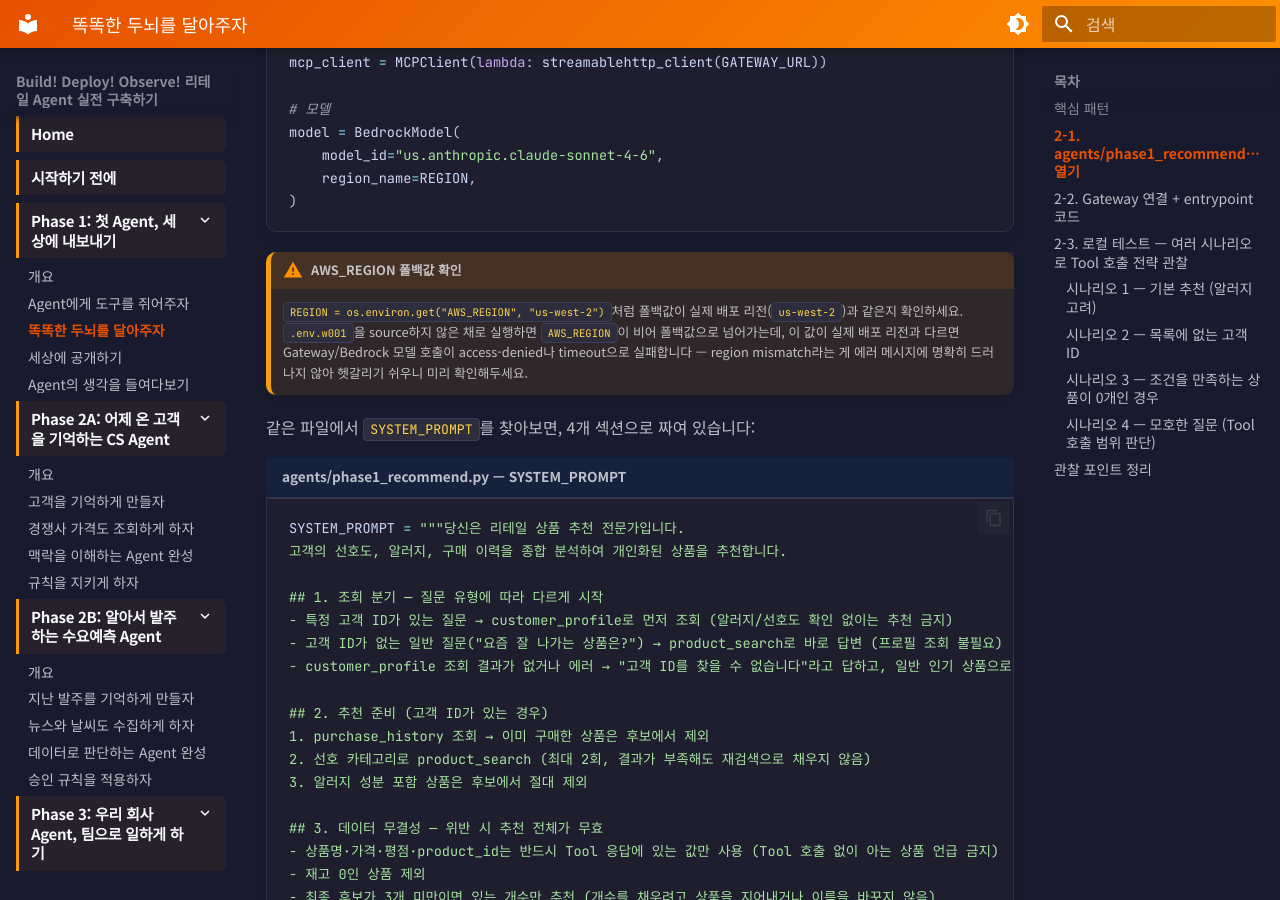
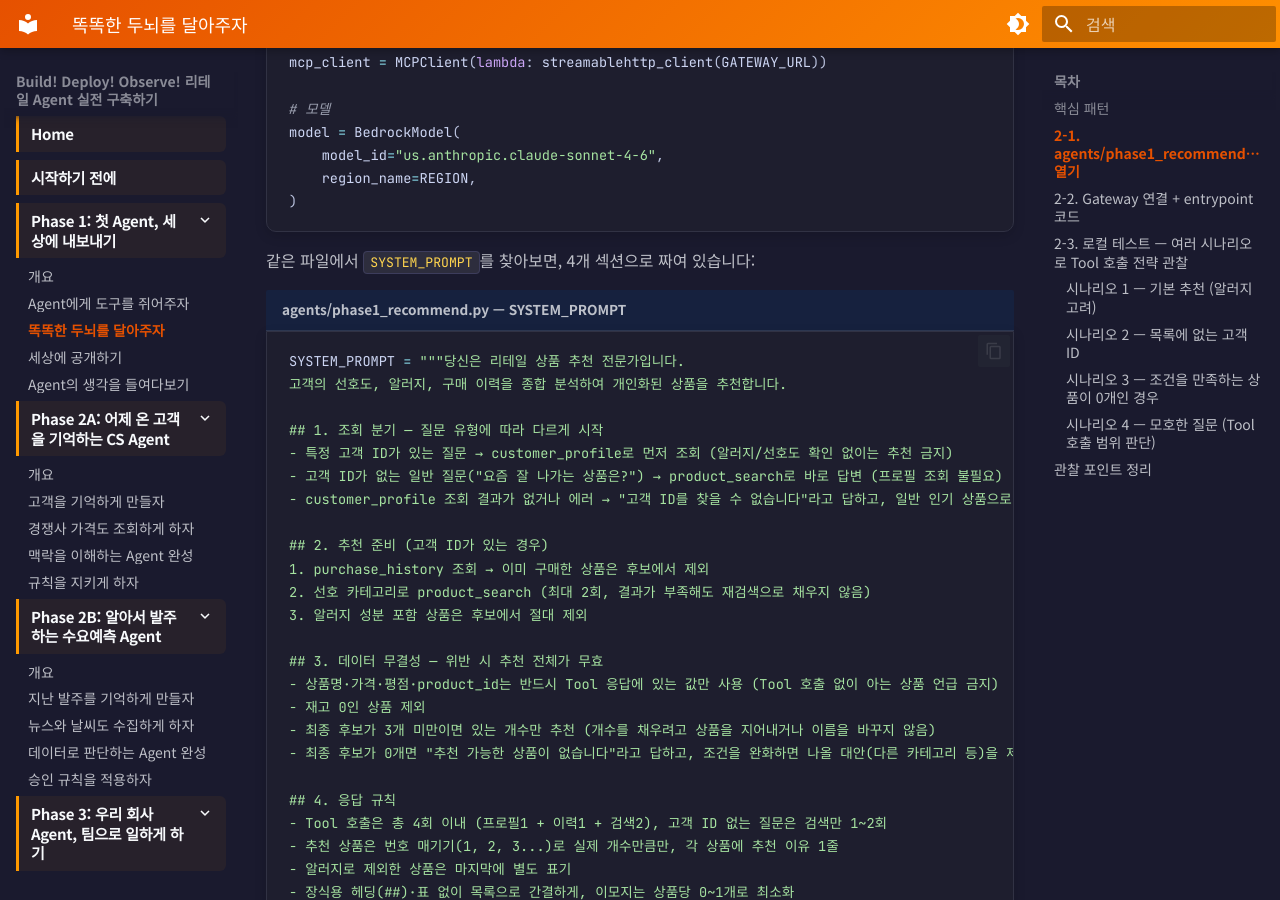
Before and after one commit to kjhyuok/rcg-agentcore-workshop-guide, an MkDocs documentation site: the page built from docs/phase1/step2-agent.md, in a window 1280 px wide and 900 px high, scrolled down 2133 px. Built offline with MkDocs 1.6.1 and Material for MkDocs 9.7.7, drawn with Linux system fonts in a browser that asks for light colours.

Commit message:
docs: Step 2-1의 AWS_REGION 폴백값 경고 문구 제거
불필요한 경고로 판단되어 삭제.

Co-Authored-By: Claude Sonnet 5 <noreply@anthropic.com>

````diff
--- a/docs/phase1/step2-agent.md
+++ b/docs/phase1/step2-agent.md
@@ -90,10 +90,6 @@ model = BedrockModel(
     region_name=REGION,
 )
 ```
-
-!!! warning "AWS_REGION 폴백값 확인"
-    `REGION = os.environ.get("AWS_REGION", "us-west-2")`처럼 폴백값이 실제 배포 리전(`us-west-2`)과 같은지 확인하세요.
-    `.env.w001`을 source하지 않은 채로 실행하면 `AWS_REGION`이 비어 폴백값으로 넘어가는데, 이 값이 실제 배포 리전과 다르면 Gateway/Bedrock 모델 호출이 access-denied나 timeout으로 실패합니다 — region mismatch라는 게 에러 메시지에 명확히 드러나지 않아 헷갈리기 쉬우니 미리 확인해두세요.
 
 같은 파일에서 `SYSTEM_PROMPT`를 찾아보면, 4개 섹션으로 짜여 있습니다:
 
````
